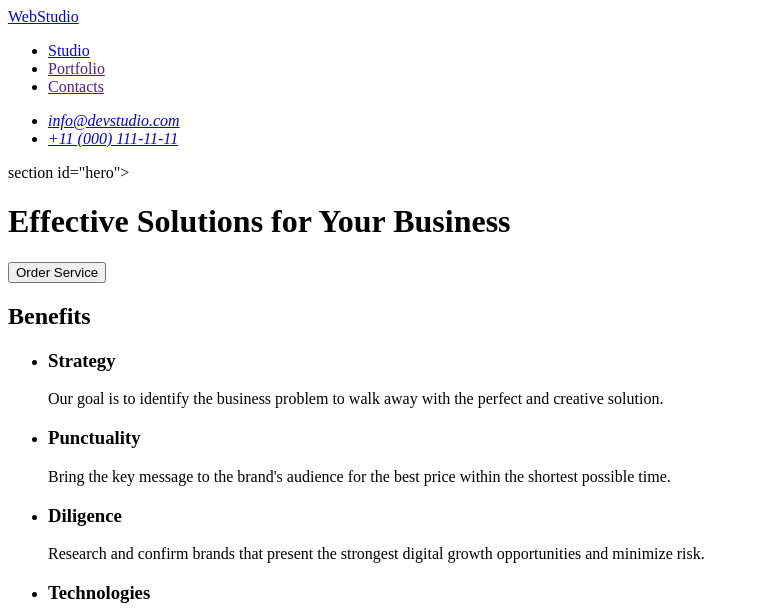
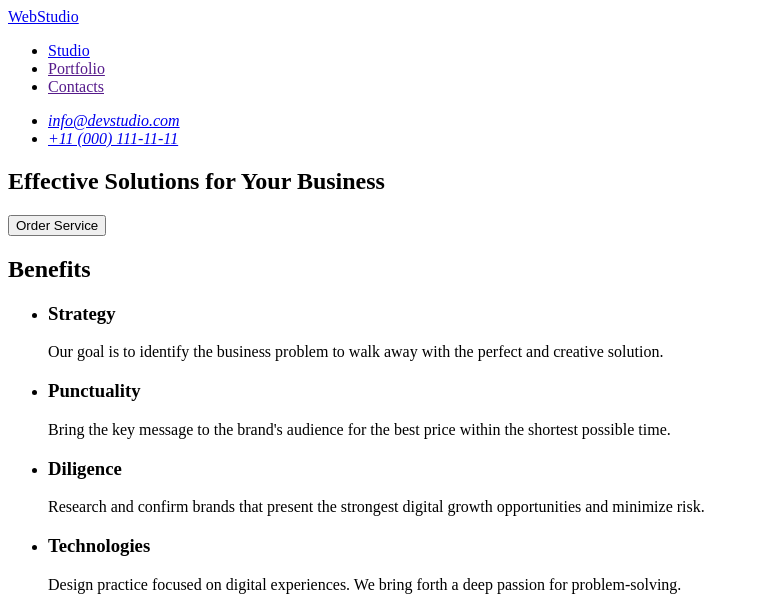
Before and after one commit to zuhn3/HomeWork, a plain HTML site: page index.html in a window 1280 px wide. Shown: the top 611 px of the page, without its empty margins (0-759 px from the left). Drawn offline with Linux system fonts and the light colour scheme.

Commit message:
update index html file

```diff
--- a/index.html
+++ b/index.html
@@ -25,7 +25,7 @@
     </header>
     <main>
       <!--======Hero========-->
-      section id="hero">
+      <section id="hero">
         <h1>Effective Solutions for Your Business</h1>
         <button type="button">Order Service</button>
       </section>
```
